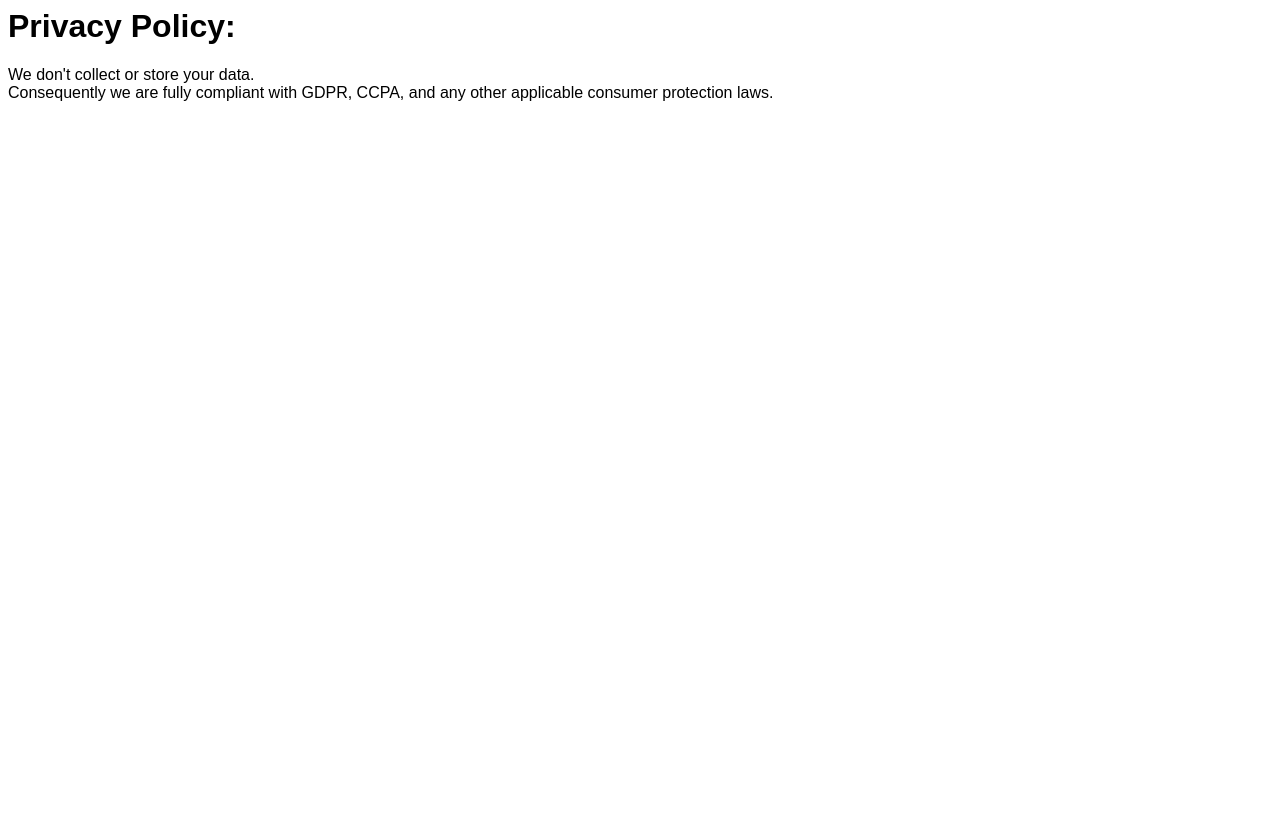
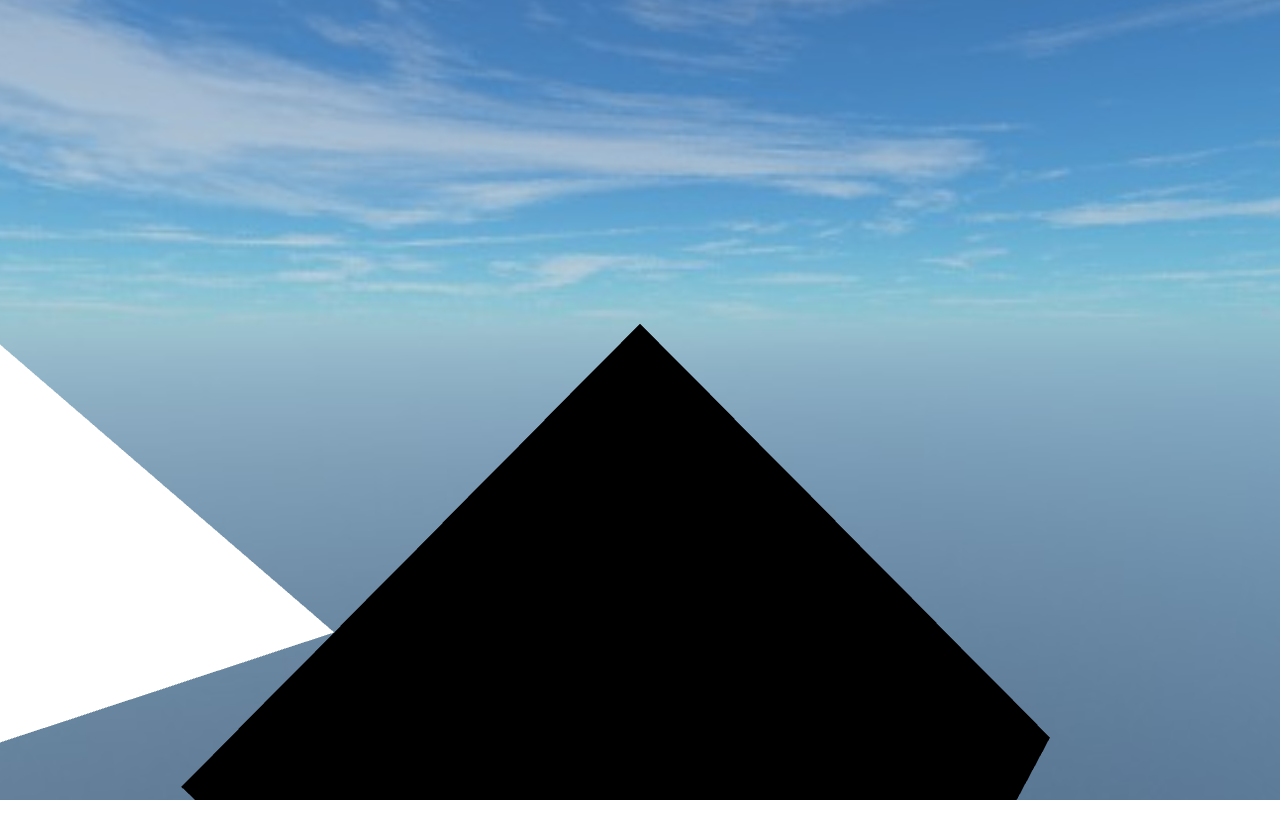
Before and after one commit to bnlcas/highdimensionalcoconuts.com, a plain HTML site: page Work/Sandbox/ReflectionThreeJS/reflection.html in a window 1280 px wide. After the commit the page ends 800 px from the top, so only its background shows below. Drawn offline with nearby package versions, Linux system fonts and the light colour scheme; animation ran at ten frames a second.

Commit message:
fix up three js sandbox, clear reflection demo

```diff
--- a/Work/AppDev/privacy_policy.html
+++ b/Work/Sandbox/ReflectionThreeJS/reflection.html
@@ -1,22 +1,19 @@
+<!DOCTYPE html>
 <html>
   <head>
-    <meta charset = 'utf-8'>
-    <title>Privacy Policy</title>
+    <meta charset=UTF-8 />
     <style>
-      body{
-          height:100VW;
-        width:80VW;
-        font-family: sans-serif;
+      body {
+        width: 100vw;
+        height: 100vh;
+        margin: 0;
+        overflow: hidden;
       }
     </style>
   </head>
-<head>
-<body>
-  <h1>Privacy Policy:</h1>
-  <p>
-    We don't collect or store your data.
-    <br>
-    Consequently we are fully compliant with GDPR, CCPA, and any other applicable consumer protection laws.
-  </p>
-</body>
+  <body>
+    <script src = "https://cdnjs.cloudflare.com/ajax/libs/three.js/110/three.min.js"></script>
+    <script src="../ThreeJS_Common/OrbitControls.js"></script>
+    <script src="reflection_demo.js"></script>
+  </body>
 </html>
--- /dev/null
+++ b/Work/Sandbox/ReflectionThreeJS/reflection_demo.js
@@ -0,0 +1,77 @@
+let scene, camera, renderer, mirrorCamera;
+
+function animate() {
+  renderer.render(scene,camera);
+  mirrorCamera.update( renderer, scene );
+  requestAnimationFrame(animate);
+}
+
+var cameraFoV = 55;
+scene = new THREE.Scene();
+camera = new THREE.PerspectiveCamera(cameraFoV,window.innerWidth/window.innerHeight,45,30000);
+camera.position.set(10,10,-100);
+renderer = new THREE.WebGLRenderer({antialias:true});
+renderer.setSize(window.innerWidth,window.innerHeight);
+document.body.appendChild(renderer.domElement);
+let controls = new THREE.OrbitControls(camera, renderer.domElement);
+controls.addEventListener('change', renderer);
+controls.minDistance = 120;
+controls.maxDistance = 1500;
+controls.maxPolarAngle = Math.PI/2;
+
+  //Sky Box & Light...
+  let materialArray = [];
+  let texture_ft = new THREE.TextureLoader().load( 'Assets/yonder_ft.jpg');
+  let texture_bk = new THREE.TextureLoader().load( 'Assets/yonder_bk.jpg');
+  let texture_up = new THREE.TextureLoader().load( 'Assets/yonder_up.jpg');
+  let texture_dn = new THREE.TextureLoader().load( 'Assets/yonder_dn.jpg');
+  let texture_rt = new THREE.TextureLoader().load( 'Assets/yonder_rt.jpg');
+  let texture_lf = new THREE.TextureLoader().load( 'Assets/yonder_lf.jpg');
+
+  materialArray.push(new THREE.MeshBasicMaterial( { map: texture_ft }));
+  materialArray.push(new THREE.MeshBasicMaterial( { map: texture_bk }));
+  materialArray.push(new THREE.MeshBasicMaterial( { map: texture_up }));
+  materialArray.push(new THREE.MeshBasicMaterial( { map: texture_dn }));
+  materialArray.push(new THREE.MeshBasicMaterial( { map: texture_rt }));
+  materialArray.push(new THREE.MeshBasicMaterial( { map: texture_lf }));
+
+  for (let i = 0; i < 6; i++)
+     materialArray[i].side = THREE.BackSide;
+  let skyboxGeo = new THREE.BoxGeometry( 10000, 10000, 10000);
+  let skybox = new THREE.Mesh( skyboxGeo, materialArray );
+  skybox.position.set(0,0,0);
+  scene.add( skybox );
+
+  const ambient_light = new THREE.AmbientLight(0xffffff, 0.6);
+  scene.add(ambient_light);
+
+  const directionalLight = new THREE.DirectionalLight( 0xffffff, 0.8);
+  directionalLight.position.set(0,100, -100);
+  directionalLight.target.position.set(0,0,-10);//ffff99
+  scene.add( directionalLight );
+  scene.add( directionalLight.target)
+
+
+  //Reflective Pyramid:
+  const pyramid_geometry = new THREE.ConeGeometry( 60 , 60, 4 );
+
+  const cubeRenderTarget = new THREE.WebGLRenderTargetCube( 512, { generateMipmaps: true, minFilter: THREE.LinearMipmapLinearFilter } );
+
+  mirrorCamera = new THREE.CubeCamera(0.1, 1000, cubeRenderTarget)
+  scene.add( mirrorCamera );
+
+  const chromeMaterial = new THREE.MeshLambertMaterial( { color: 0xffffff, envMap: cubeRenderTarget.texture } );
+
+  const pyramid = new THREE.Mesh( pyramid_geometry, chromeMaterial );
+   scene.add( pyramid );
+   pyramid.position.set(0,-20,0);
+   mirrorCamera.position = pyramid.position;
+
+   const pyramid2 = new THREE.Mesh( pyramid_geometry );
+   scene.add( pyramid2 );
+   pyramid2.position.set(100,0,0);
+
+  animate();
+
+
+//init();
```
Also changed, not shown: Work/Sandbox/LandArtDemos/parabolic_inverter.html (+2 -2 lines), Work/Sandbox/AmbientOrb/js/three.min.js (deleted), Work/Sandbox/ReflectionThreeJS/Assets/black.jpg (added), Work/Sandbox/ReflectionThreeJS/Assets/yonder_bk.jpg (added), Work/Sandbox/ReflectionThreeJS/Assets/yonder_dn.jpg (added), Work/Sandbox/ReflectionThreeJS/Assets/yonder_ft.jpg (added), Work/Sandbox/ReflectionThreeJS/Assets/yonder_lf.jpg (added), Work/Sandbox/ReflectionThreeJS/Assets/yonder_rt.jpg (added), Work/Sandbox/ReflectionThreeJS/Assets/yonder_up.jpg (added), Work/Sandbox/ThreeJS_Common/OrbitControls.js (renamed from Work/Sandbox/LandArtDemos/OrbitControls.js), Work/Sandbox/ThreeJS_Common/three.min.js (renamed from Work/Sandbox/LandArtDemos/three.min.js), 1 other file.
